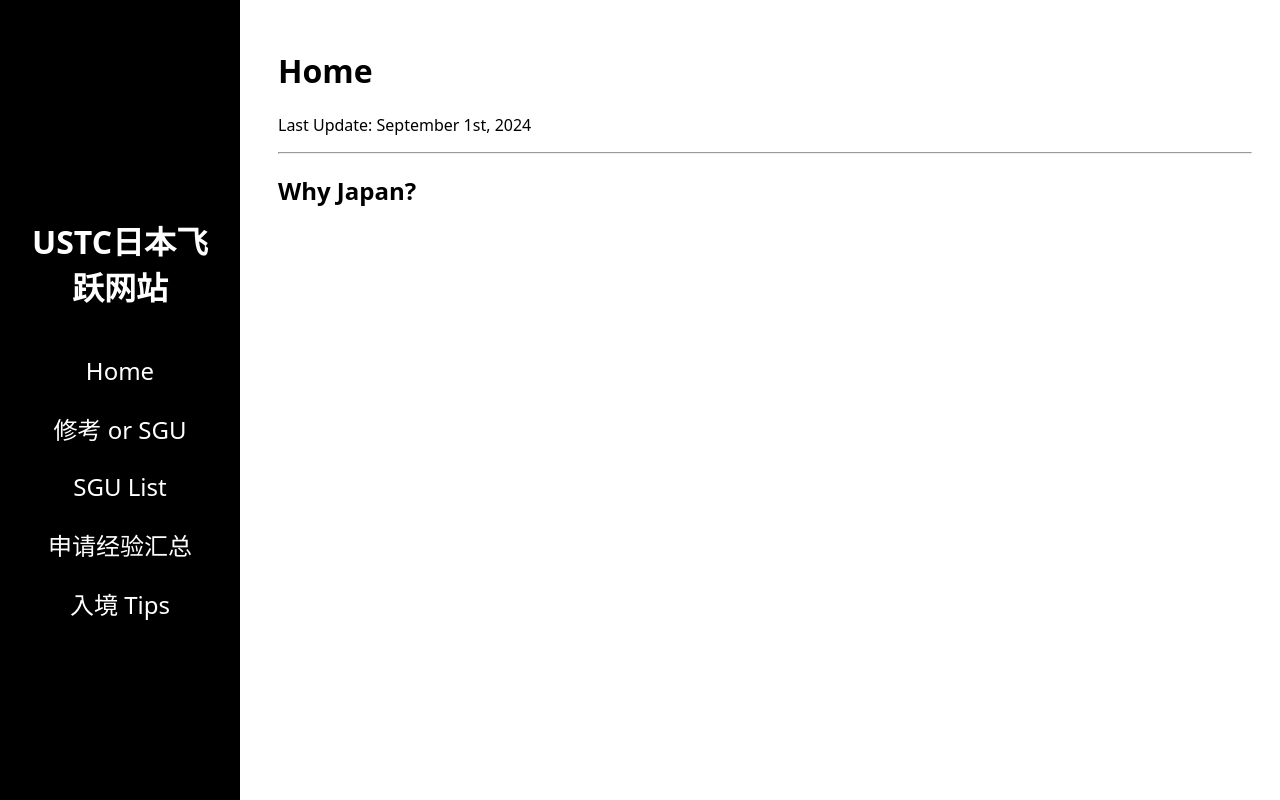
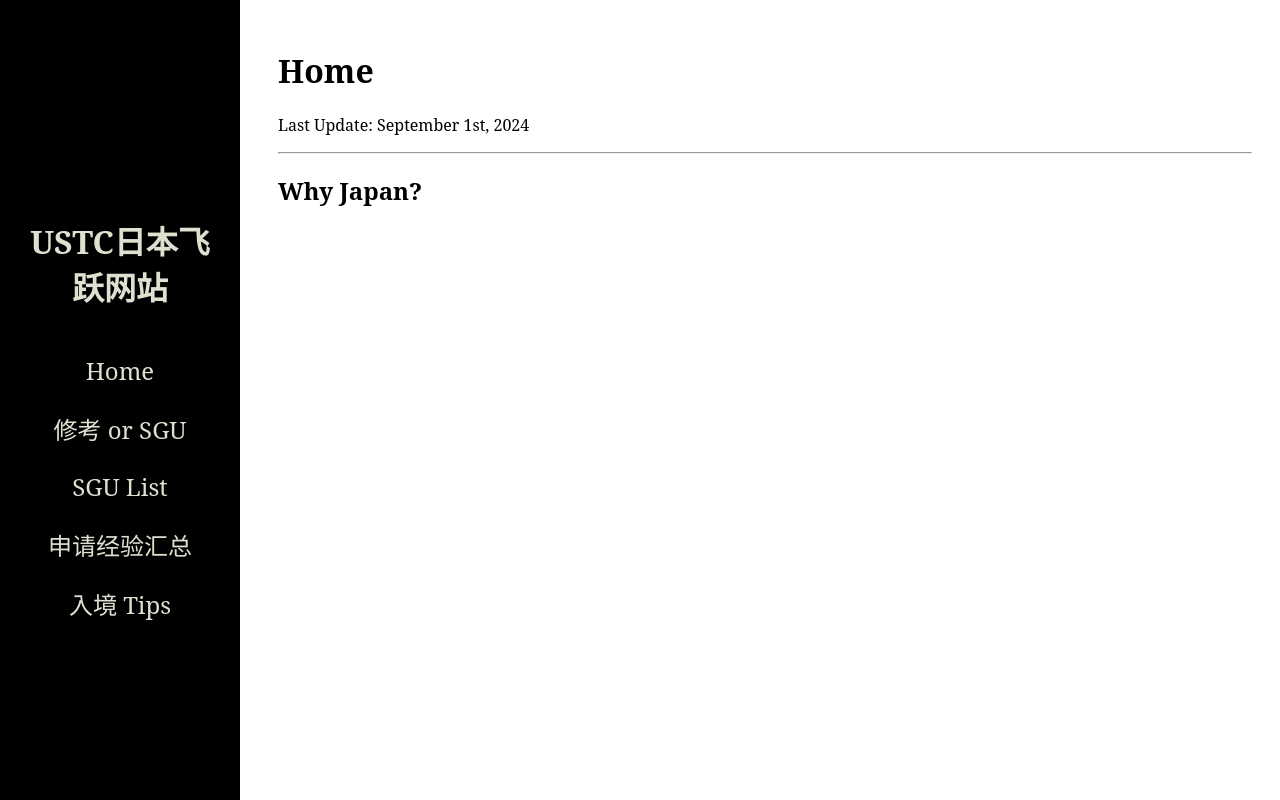
Before and after one commit to ustcflyer-japan/ustcflyer-japan.github.io, a plain HTML site: page index.html in a window 1280 px wide. Drawn offline with Linux system fonts and the light colour scheme.

Commit message:
Update index.html

```diff
--- a/index.html
+++ b/index.html
@@ -1275,26 +1275,26 @@ pre[class*="language-"] {
 }
 .sidebar h1{
     font-size: 2em;           /* 字体大小 */
-    font-family: 'Noto Sans', sans-serif;
-    color: #fff;               /* 文字颜色 */
+    font-family: 'Noto Serif', serif;
+    color: #E0E0D1;               /* 文字颜色 */
     display: inline-block;     /* 确保可以居中 */
 }
 .sidebar ul li a {
     text-decoration: none;     /* 去掉下划线 */
     font-size: 24px;           /* 字体大小 */
-    font-family: 'Noto Sans', sans-serif;
-    color: #fff;               /* 链接文字颜色 */
+    font-family: 'Noto Serif', serif;
+    color: #E0E0D1;               /* 链接文字颜色 */
     display: inline-block;     /* 确保链接可以居中 */
 }
 
 .sidebar ul li a:hover {
-    color: #006400;            /* 悬停时颜色为暗绿色 */
+    color: #2E4D4D;            /* 悬停时颜色为暗绿色 */
 }
 
         .content {
             margin-left: 250px; /* 与侧边栏宽度+间距相匹配 */
             padding: 20px;
-	    font-family: 'Noto Sans', sans-serif;
+	    font-family: 'Noto Serif', serif;
         }
     </style>
 </head>
```
